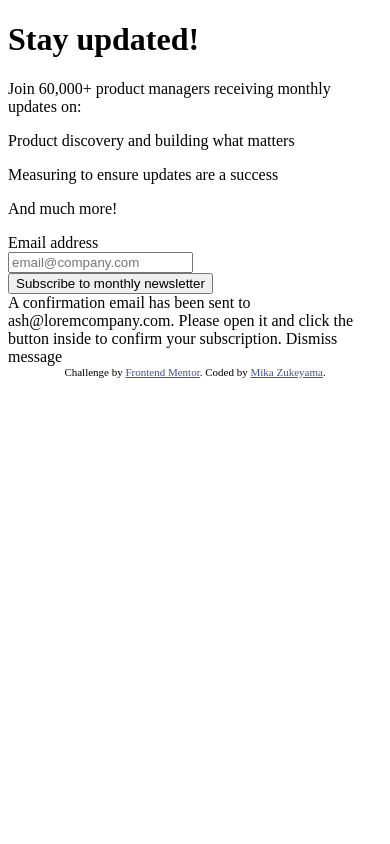
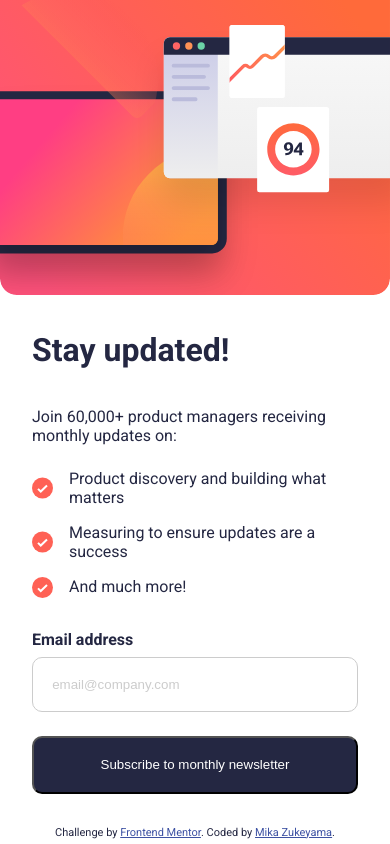
Before and after one commit to MikaZ21/Newsletter-sign-up-form-with-success-message, a plain HTML site: page index.html in a window 390 px wide. Drawn offline with Linux system fonts and the light colour scheme.

Commit message:
Starting Mobile Screen first

```diff
--- a/index.html
+++ b/index.html
@@ -8,19 +8,36 @@
 
   <title>Frontend Mentor | Newsletter sign-up form with success message</title>
   <link rel="stylesheet" href="style.css" />
+  <link rel="preconnect" href="https://fonts.googleapis.com">
+  <link rel="preconnect" href="https://fonts.gstatic.com" crossorigin>
+  <link href="https://fonts.googleapis.com/css2?family=Roboto:ital,wght@0,100;0,300;0,400;0,500;0,700;0,900;1,100;1,300;1,400;1,500;1,700;1,900&display=swap" rel="stylesheet">
 </head>
 <body>
   <div class="sign_up_container">
+    <div>
+      <img class="mobile_header_img" src="assets/images/illustration-sign-up-mobile.svg" />
+    </div>
+
+    <div class="sign_up">
       <h1 class="sign_up_title">Stay updated!</h1>
 
       <div class="sign_up_info">
-    <p>Join 60,000+ product managers receiving monthly updates on:</p>
-    <p>Product discovery and building what matters</p>
-    <p>Measuring to ensure updates are a success</p>
-    <p>And much more!</p>
+        <p class="sign_up_list_header">Join 60,000+ product managers receiving monthly updates on:</p>
+          <div class="sign_up_info_list">
+            <img class="sign_up_list_icon" src="assets/images/icon-list.svg"/>
+            <div class="list_message">Product discovery and building what matters</div>
+          </div>
+          <div class="sign_up_info_list">
+            <img class="sign_up_list_icon" src="assets/images/icon-list.svg"/>
+            <div class="list_message">Measuring to ensure updates are a success</div>
+          </div>
+          <div class="sign_up_info_list">
+            <img class="sign_up_list_icon" src="assets/images/icon-list.svg"/>
+            <div class="list_message">And much more!</div>
+          </div>
       </div>
 
-  <div class="sign-up_form">
+      <div class="sign_up_form">
         <label>Email address</label><br>
         <input type="email" placeholder="email@company.com">
       </div>
@@ -28,16 +45,18 @@
       <button type="submit">Subscribe to monthly newsletter</button>
     </div>
 
-  A confirmation email has been sent to ash@loremcompany.com.
+  <!-- A confirmation email has been sent to ash@loremcompany.com.
   Please open it and click the button inside to confirm your subscription.
 
   Dismiss message
 
-  <!-- Success message end -->
+  Success message end -->
 
   <div class="attribution">
     Challenge by <a href="https://www.frontendmentor.io?ref=challenge" target="_blank">Frontend Mentor</a>.
     Coded by <a href="#">Mika Zukeyama</a>.
   </div>
+  </div>
+
 </body>
 </html>
--- a/style.css
+++ b/style.css
@@ -1,2 +1,79 @@
 .attribution { font-size: 11px; text-align: center; }
 .attribution a { color: hsl(228, 45%, 44%); }
+
+
+body {
+    width: 100%;
+    font-family: "Roboto", sans-serif;
+    font-weight: 400;
+    font-style: normal;
+    display: flex;
+    flex-direction: column;
+    font-size: 16px;
+    color: hsl(234, 29%, 20%);
+    margin: 0;
+    padding: 0;
+}
+
+.mobile_header_img {
+    width: 100%;
+}
+
+.sign_up_title{
+    margin-top: 2rem;
+}
+
+.sign_up {
+    display: flex;
+    flex-direction: column;
+    padding-inline: 2rem;
+    box-sizing: border-box;
+}
+
+.sign_up_info {
+    margin-bottom: 2rem;
+    width: 100%;
+}
+
+.sign_up_list_header {
+    margin-bottom: 1.5rem;
+}
+
+.sign_up_info_list {
+    display: flex;
+    gap: 1rem;
+    margin-top: 1rem;
+}
+
+.sign_up_form {
+    width: 100%;
+    box-sizing: border-box;
+}
+
+label {
+    font-weight: bold;
+}
+
+input {
+    padding: 1.2rem;
+    border-radius: 10px;
+    border: 1px solid #ccc;
+    margin-top: .5rem;
+    margin-bottom: 1.5rem;
+    width: 100%;
+    box-sizing: border-box;
+}
+
+input::placeholder {
+    color: #ccc;
+}
+
+button {
+    padding: 1.2rem;
+    border-radius: 10px;
+    color: white;
+    background-color: hsl(234, 29%, 20%);
+    margin-bottom: 2rem;
+    width: 100%;
+    box-sizing: border-box;
+}
```
Lines whose indentation alone changed are shown as unchanged.
